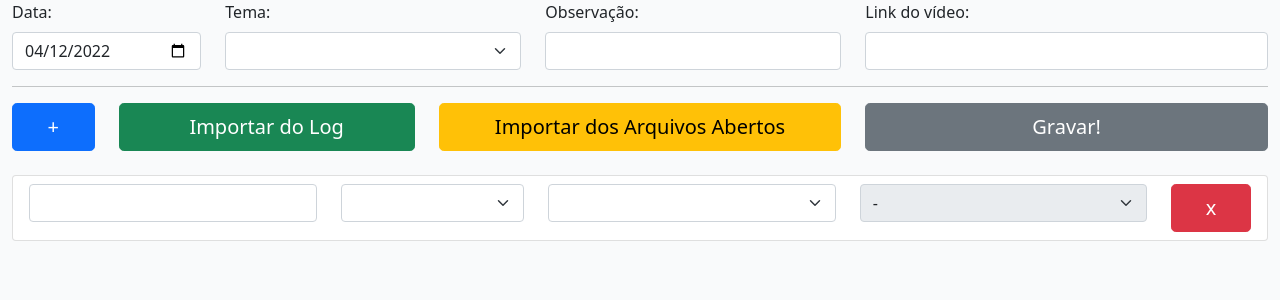
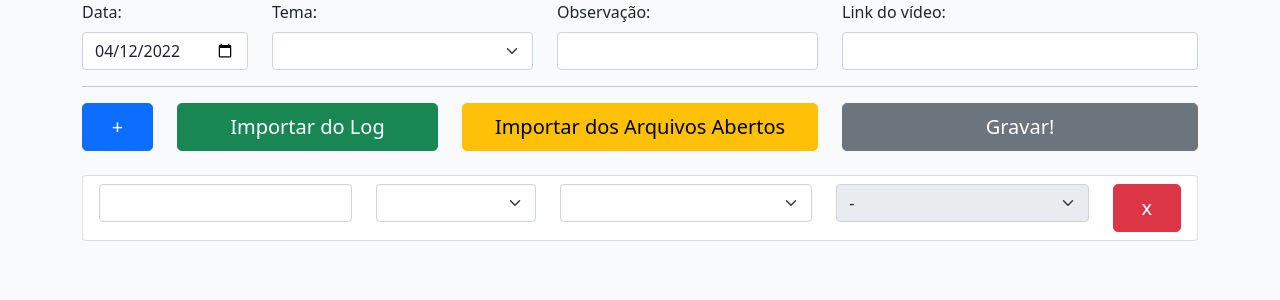
Before and after one commit to zepegm/roteiro-slides, a Flask app: page /novo_evento in a window 1280 px wide. Shown: the top 300 px of the page. Run offline with Flask 2, Linux system fonts and the light colour scheme; data that the repository does not hold is empty; some libraries are stand-ins or nearby versions.

Commit message:
Correção deisgn
O cadastro de eventos fica melhor com "container"

```diff
--- a/templates/cadastroEvento.jinja
+++ b/templates/cadastroEvento.jinja
@@ -26,7 +26,7 @@
 
   <body style="background-color: rgba(248, 249, 250, 0.726);">
 
-<main class="container-fluid">
+<main class="container">
   <form action="" method="post" autocomplete="off">
     {% if msg != None %}
     <div class="row">
```
Also changed, not shown: Roteiro.db.
